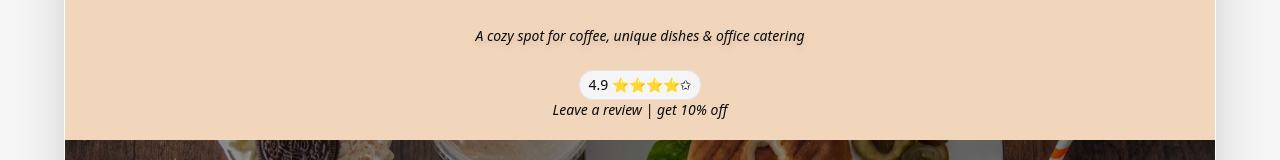
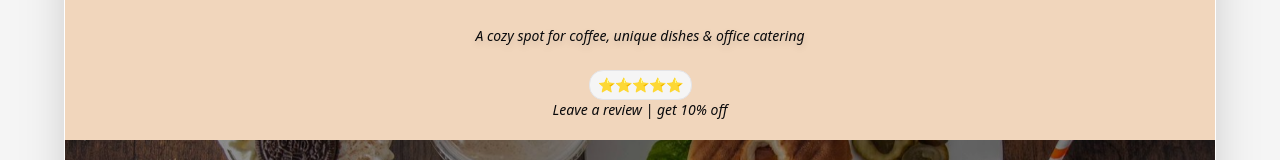
Before and after one commit to ArifAlee/cafetwentysix, a React (Vite) app: page / in a window 1280 px wide. Shown: the part 127-287 px from the top of the page. Built offline with nearby package versions, Linux system fonts and the light colour scheme.

Commit message:
Update Review.jsx

```diff
--- a/src/components/Review.jsx
+++ b/src/components/Review.jsx
@@ -5,7 +5,7 @@ export default function Review() {
       <a className="flex flex-col justify-center items-center" href="https://g.page/r/CTrLtjMksGFAEBM/review">
       <button className="px-2 py-1 rounded-xl border bg-neutral-100 text-sm cursor-pointer"
       >
-        4.9 ⭐⭐⭐⭐✩
+        ⭐⭐⭐⭐⭐
       </button>
         <span className="italic text-sm">Leave a review | get 10% off</span>
       </a>
```
